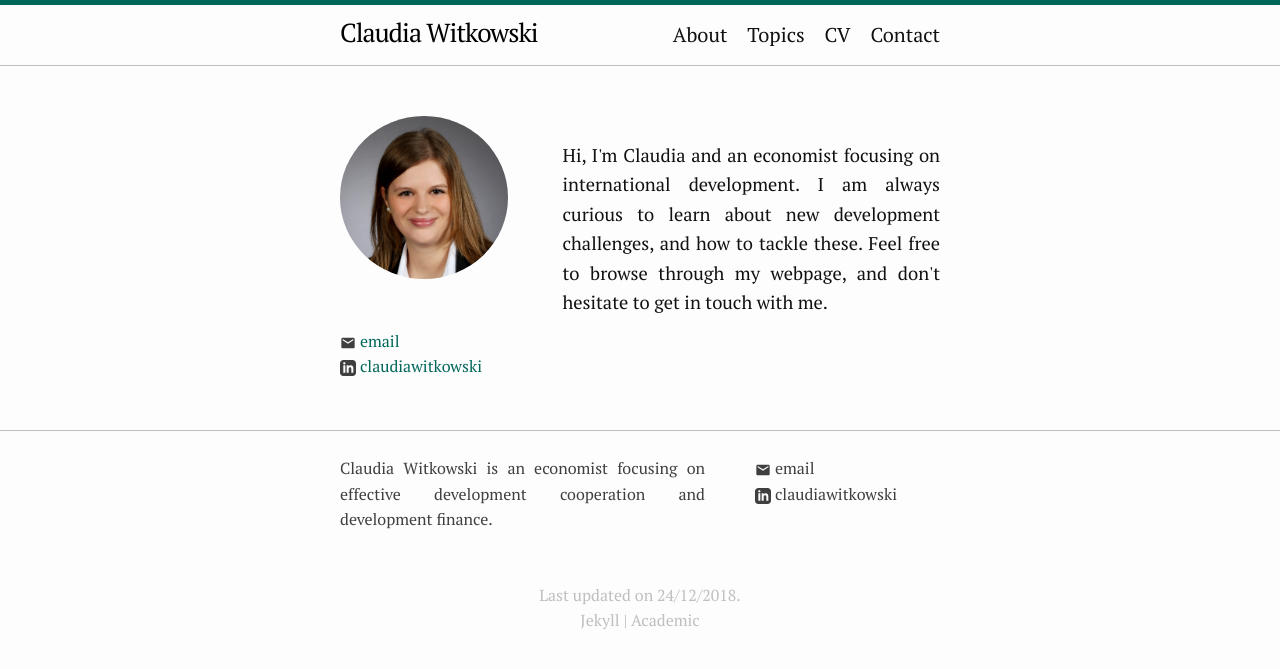
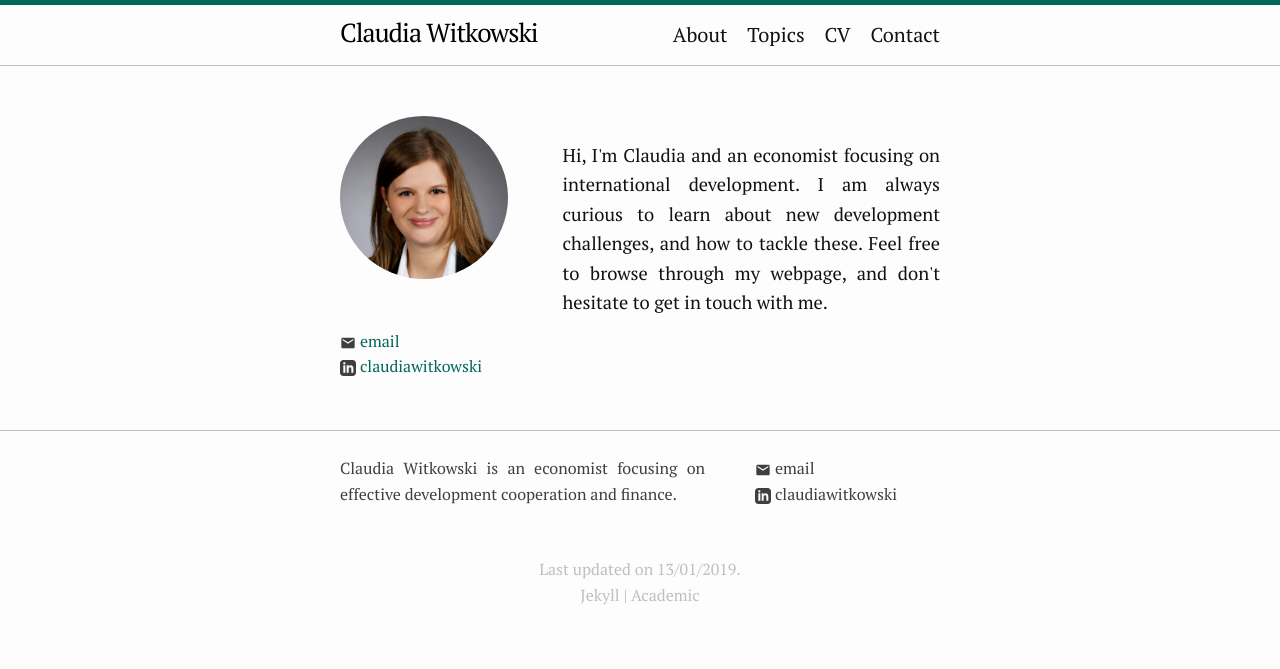
Before and after one commit to clawit91/website, a Jekyll site: the page built from 1_index.html, in a window 1280 px wide. Shown: the top 669 px of the page. Built offline with Jekyll 4.4.1, drawn with Linux system fonts in a browser that asks for light colours.

Commit message:
Update _config.yml

```diff
--- a/_config.yml
+++ b/_config.yml
@@ -1,8 +1,8 @@
 #General settings
-date: "24/12/2018"
+date: "13/01/2019"
 title: Claudia Witkowski
 email: claudia.witkowski@mailbox.org
-description: Claudia Witkowski is an economist focusing on effective development cooperation and development finance.
+description: Claudia Witkowski is an economist focusing on effective development cooperation and finance.
 cc: ""
 exclude: ['README.md']
 url: "www.cwitkowski.de"
```
